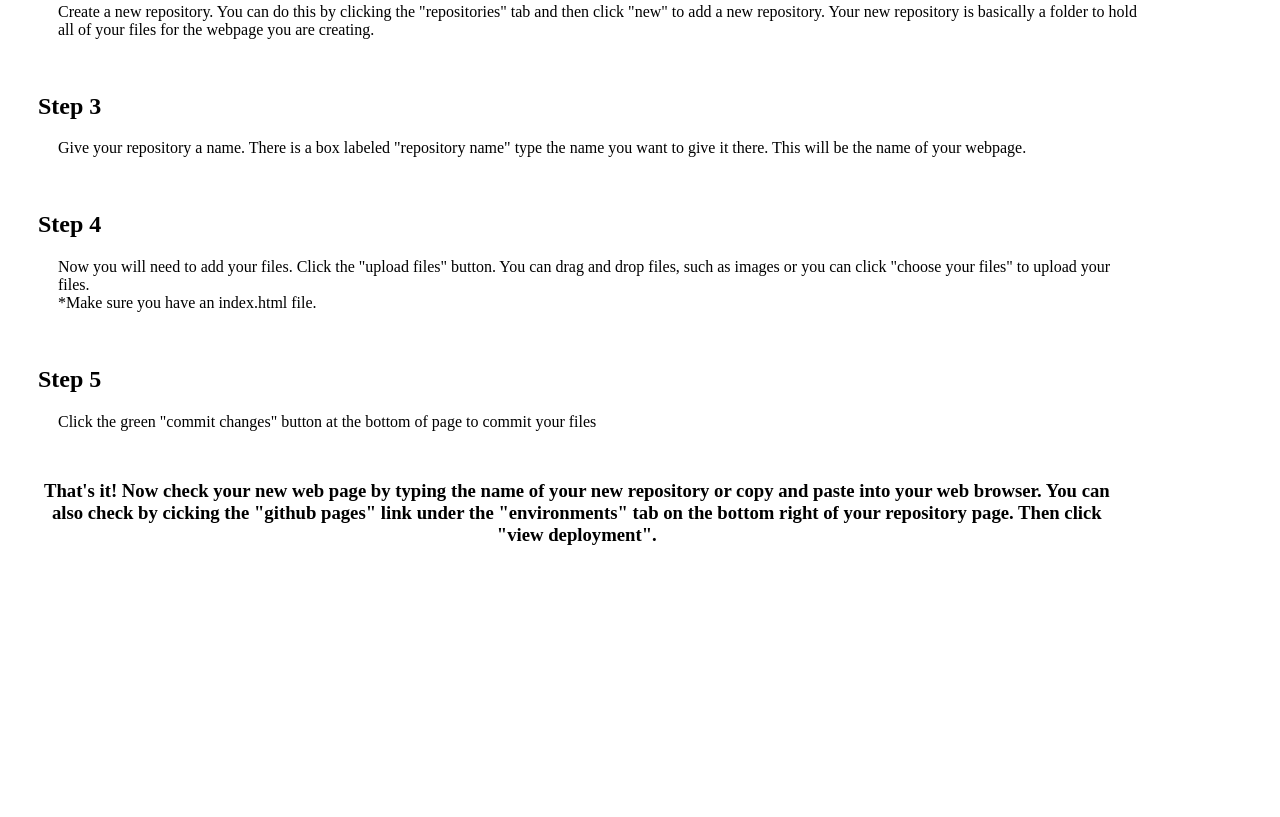
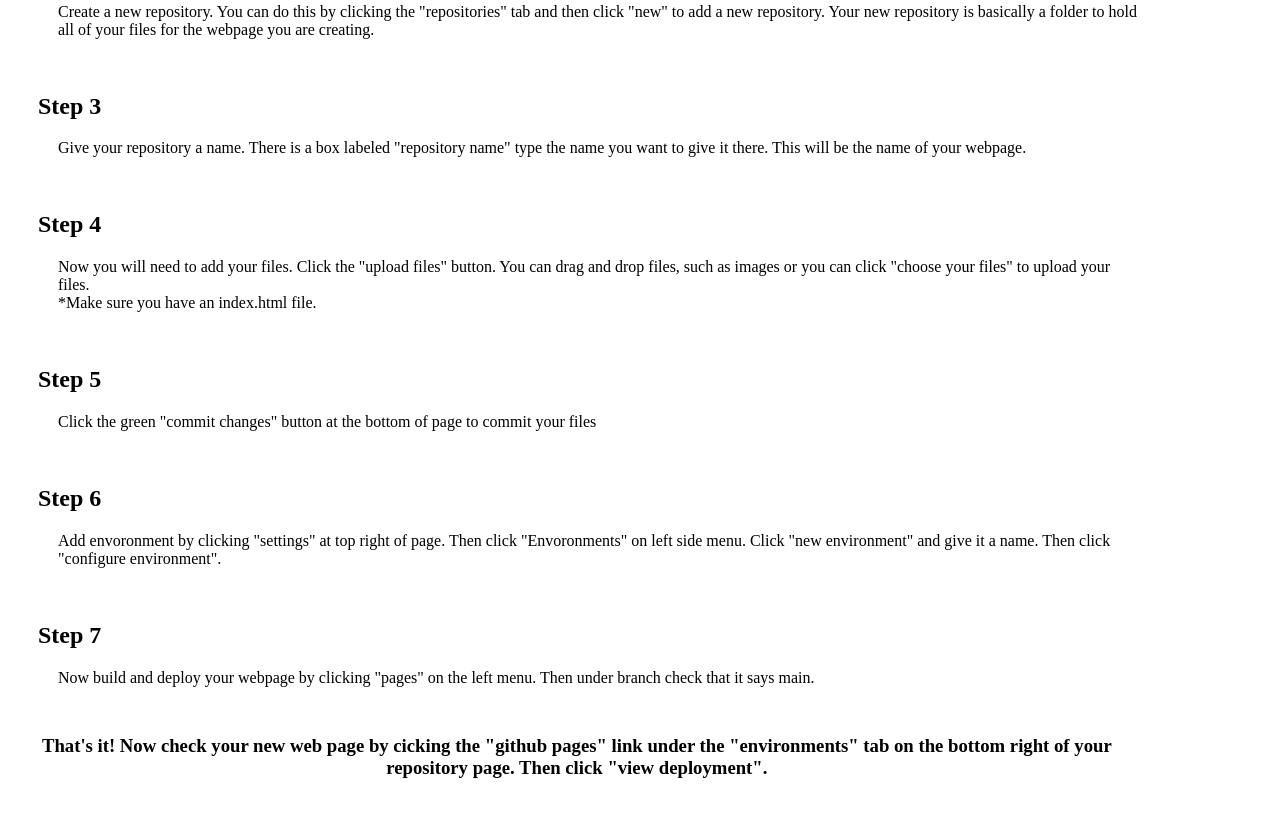
Before and after one commit to jengerred/CreateGithubWebpage.github.io, a plain HTML site: page index.html in a window 1280 px wide. Shown: the part 383-1200 px from the top of the page. Before the commit the page ends 977 px from the top, so only its background shows below. Drawn offline with Linux system fonts and the light colour scheme.

Commit message:
Add files via upload

```diff
--- a/index.html
+++ b/index.html
@@ -44,8 +44,15 @@
 <br>
 <h2>Step 5</h2>
 <p>Click the green "commit changes" button at the bottom of page to commit your files </p>
+<br>
+<h2>Step 6</h2>
+<p>Add envoronment by clicking "settings" at top right of page. Then click "Envoronments" on left side menu. Click "new environment" and give it a name. Then click "configure environment".</p>
+<br>
+<h2>Step 7</h2>
+<p>Now build and deploy your webpage by clicking "pages" on the left menu. Then under branch check that it says main. </p>
 
-<h3>That's it! Now check your new web page by typing the name of your new repository or copy and paste into your web browser. You can also check by cicking the "github pages" link under the "environments" tab on the bottom right of your repository page. Then click "view deployment".
+<h3>That's it! Now check your new web page by cicking the "github pages" link under the "environments" tab on the bottom right of your repository page. Then click "view deployment".
+
 
 </h3>
 </body>
```
